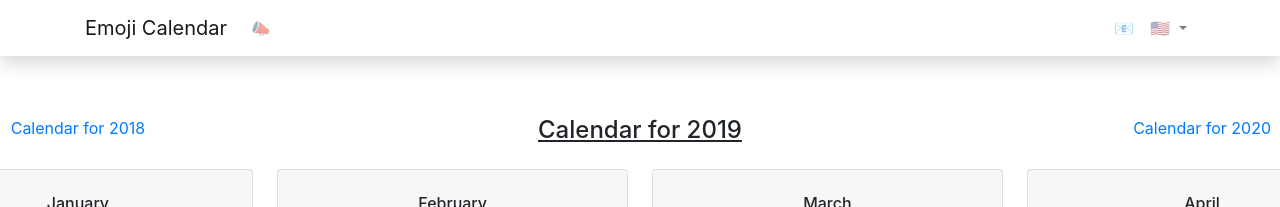
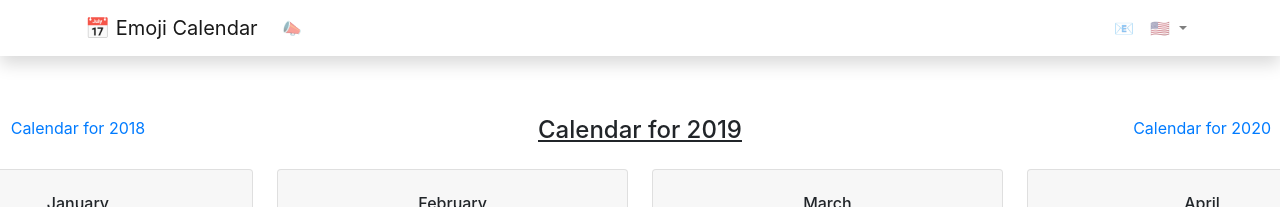
Before and after one commit to tophackr/emojicalendar, a Jekyll site: the page built from index.md, in a window 1280 px wide. Shown: the top 207 px of the page. Built offline with Jekyll 4.4.1, drawn with Linux system fonts in a browser that asks for light colours.

```diff
--- a/_config.yml
+++ b/_config.yml
@@ -1,4 +1,4 @@
-title: 📅 Emoji calendar
+title: Emoji calendar
 description: Emoji Calendar
 baseurl: ''
 url: 'https://📅.ml'
--- a/_includes/navbar.html
+++ b/_includes/navbar.html
@@ -1,6 +1,6 @@
 <nav class="navbar navbar-expand-lg navbar-light shadow">
     <div class="container">
-        <a class="navbar-brand" href="{{ '/' | relative_url }}">{{ site.data.langs[page.lang].sitename | default: site.data.langs['en'].sitename }}</a>
+        <a class="navbar-brand" href="{{ '/' | relative_url }}">📅 {{ site.data.langs[page.lang].sitename | default: site.data.langs['en'].sitename }}</a>
 
         <button type="button" class="navbar-toggler" data-toggle="collapse" data-target="#tophackr-navbar" aria-controls="tophackr-navbar" aria-expanded="false" aria-label="Toggle navigation">
             <span class="navbar-toggler-icon"></span>
```
